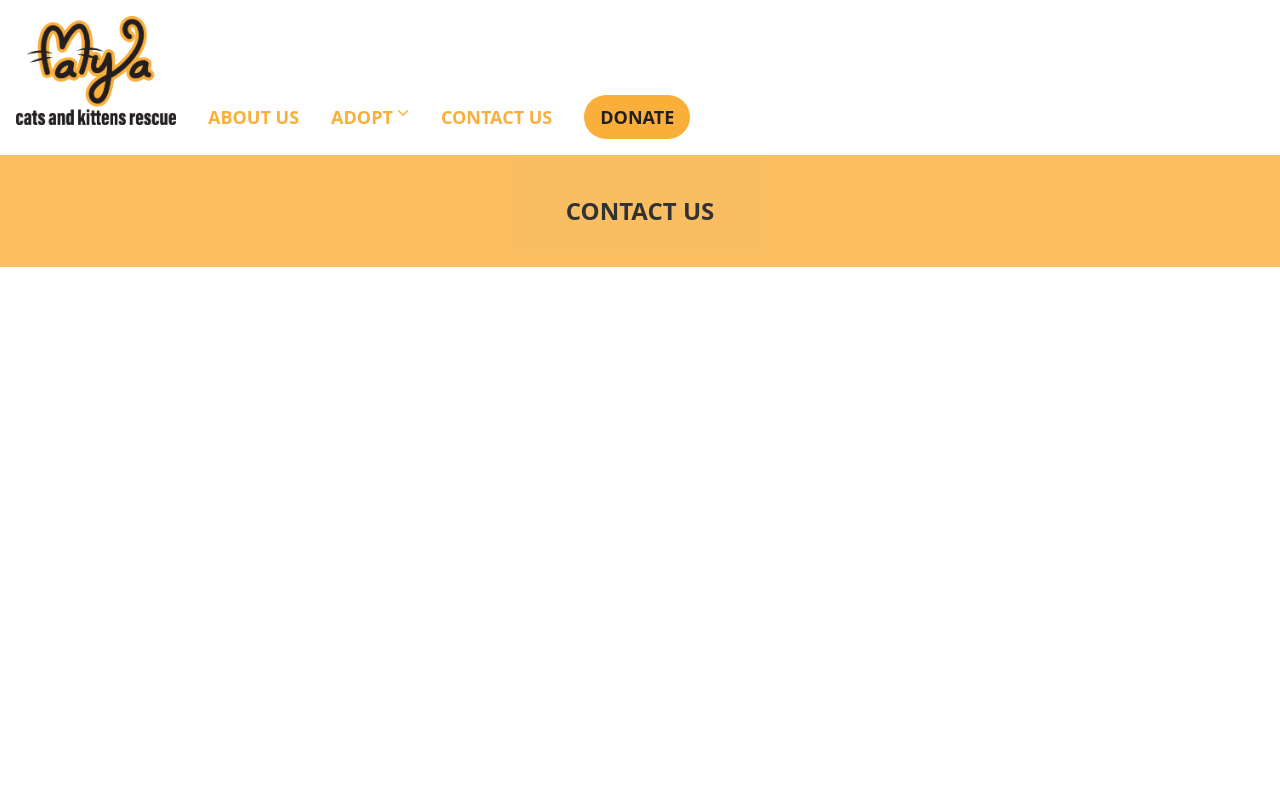
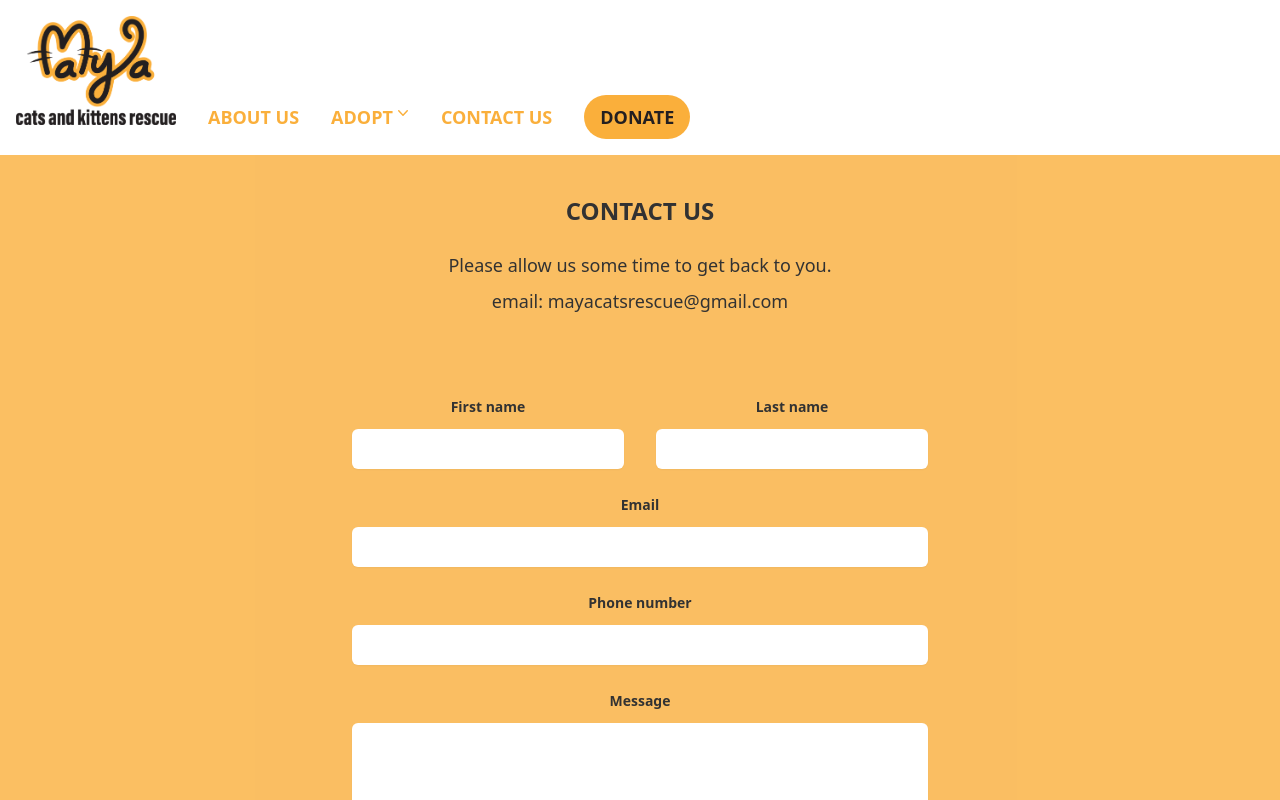
Before and after one commit to minha619/maya-cat-rescue, a React (Create React App) app: page /contactus in a window 1280 px wide. Shown: the top 800 px of the page. Built offline with nearby package versions, Linux system fonts and the light colour scheme.

Commit message:
adopt page update

```diff
--- a/package.json
+++ b/package.json
@@ -39,6 +39,7 @@
     ]
   },
   "devDependencies": {
+    "@tailwindcss/forms": "^0.5.7",
     "tailwindcss": "^3.3.5"
   }
 }
--- a/src/App.js
+++ b/src/App.js
@@ -19,6 +19,7 @@ function App() {
        <Nav>
        </Nav>
        <Routes>
+          <Route path="/" element={<Home/>}/>
           <Route path="home/" element={<Home/>}/>
           <Route path="/about" element={<About/>}/>
           <Route path="/adopt" element={<Adopt/>}/>
--- a/src/components/Adopt/index.js
+++ b/src/components/Adopt/index.js
@@ -1,3 +1,5 @@
+import { Link } from "react-router-dom";
+
 function Adopt() {
 
     return (
@@ -17,7 +19,7 @@ function Adopt() {
                                 You must be at least 25 years old with current ID showing name, address & telephone number.
                                 If you are living with your parents, one of them must co-sign the final Adoption Agreement.
                             </p>
-                            <button className="rounded-full bg-hoverwhite text-bgyellow px-4 py-2 mt-6 float-left font-bold"> START APPLICATION </button>
+                            <button className="rounded-full bg-hoverwhite text-bgyellow px-4 py-2 mt-6 float-left font-bold"> <Link to="/application"> START APPLICATION </Link> </button>
                         </div>
 
                     </div>
--- a/src/components/Contact/index.js
+++ b/src/components/Contact/index.js
@@ -1,3 +1,4 @@
+
 function Contact() {
 
     return (
@@ -5,6 +6,97 @@ function Contact() {
             <div className="mt-2">
                 <div className="px-10 py-10 bg-bgyellow opacity-80 text-center font-sans">
                     <h1 className="font-bold text-2xl"> CONTACT US </h1>
+                    <div className="isolate bg-white px-6 py-4 lg:px-8">
+
+                        <div className="mx-auto max-w-2xl text-center">
+                            <p className="mt-2 text-lg text-gray-600">
+                                Please allow us some time to get back to you.
+                            </p>
+                            <p className="mt-2 text-lg text-gray-600">
+                                email: mayacatsrescue@gmail.com
+                            </p>
+                        </div>
+                        <form action="#" method="POST" className="mx-auto mt-16 max-w-xl sm:mt-20">
+                            <div className="grid grid-cols-1 gap-x-8 gap-y-6 sm:grid-cols-2">
+                                <div>
+                                    <label htmlFor="first-name" className="block text-sm font-semibold leading-6 text-gray-900">
+                                        First name
+                                    </label>
+                                    <div className="mt-2.5">
+                                        <input
+                                            type="text"
+                                            name="first-name"
+                                            id="first-name"
+                                            autoComplete="given-name"
+                                            className="block w-full rounded-md border-0 px-3.5 py-2 text-gray-900 shadow-sm placeholder:text-gray-400 sm:text-sm sm:leading-6"
+                                        />
+                                    </div>
+                                </div>
+                                <div>
+                                    <label htmlFor="last-name" className="block text-sm font-semibold leading-6 text-gray-900">
+                                        Last name
+                                    </label>
+                                    <div className="mt-2.5">
+                                        <input
+                                            type="text"
+                                            name="last-name"
+                                            id="last-name"
+                                            autoComplete="family-name"
+                                            className="block w-full rounded-md border-0 px-3.5 py-2 text-gray-900 shadow-sm placeholder:text-gray-400 sm:text-sm sm:leading-6"
+                                        />
+                                    </div>
+                                </div>
+
+                                <div className="sm:col-span-2">
+                                    <label htmlFor="email" className="block text-sm font-semibold leading-6 text-gray-900">
+                                        Email
+                                    </label>
+                                    <div className="mt-2.5">
+                                        <input
+                                            type="email"
+                                            name="email"
+                                            id="email"
+                                            autoComplete="email"
+                                            className="block w-full rounded-md border-0 px-3.5 py-2 text-gray-900 shadow-sm placeholder:text-gray-400 focus:ring-2 sm:text-sm sm:leading-6"
+                                        />
+                                    </div>
+                                </div>
+                                <div className="sm:col-span-2">
+                                    <label htmlFor="phone-number" className="block text-sm font-semibold leading-6 text-gray-900">
+                                        Phone number
+                                    </label>
+                                    <div className="mt-2.5">
+                                        <input
+                                            type="tel"
+                                            name="phone-number"
+                                            id="phone-number"
+                                            autoComplete="tel"
+                                            className="block w-full rounded-md border-0 px-3.5 py-2 text-gray-900 shadow-sm placeholder:text-gray-400 sm:text-sm sm:leading-6" />
+                                    </div>
+                                </div>
+                                <div className="sm:col-span-2">
+                                    <label htmlFor="message" className="block text-sm font-semibold leading-6 text-gray-900">
+                                        Message
+                                    </label>
+                                    <div className="mt-2.5">
+                                        <textarea
+                                            name="message"
+                                            id="message"
+                                            rows={4}
+                                            className="block w-full rounded-md border-0 px-3.5 py-2 text-gray-900 shadow-sm placeholder:text-gray-400  sm:text-sm sm:leading-6"
+                                            defaultValue={''}
+                                        />
+                                    </div>
+                                </div>
+                            </div>
+                            <div className="mt-10">
+                                <button
+                                    type="submit" className=" px-3.5 py-2.5 text-center text-sm font-semibold bg-hoverwhite" >
+                                    SUBMIT
+                                </button>
+                            </div>
+                        </form>
+                    </div>
                 </div>
             </div>
         </section>
--- a/src/components/Nav/index.js
+++ b/src/components/Nav/index.js
@@ -2,11 +2,6 @@ import { Link } from "react-router-dom";
 import { Fragment } from 'react'
 import { Menu, Transition } from '@headlessui/react'
 import { ChevronDownIcon } from '@heroicons/react/20/solid'
-
-// function classNames(...classes) {
-//     return classes.filter(Boolean).join(' ')
-// }
-
 
 
 function Nav() {
--- a/tailwind.config.js
+++ b/tailwind.config.js
@@ -9,5 +9,5 @@ module.exports = {
     },
     extend: {},
   },
-  plugins: [],
+  plugins: [require('@tailwindcss/forms')],
 }
```
Also changed, not shown: 1 other file (tests, documents, lock files or other folders).
